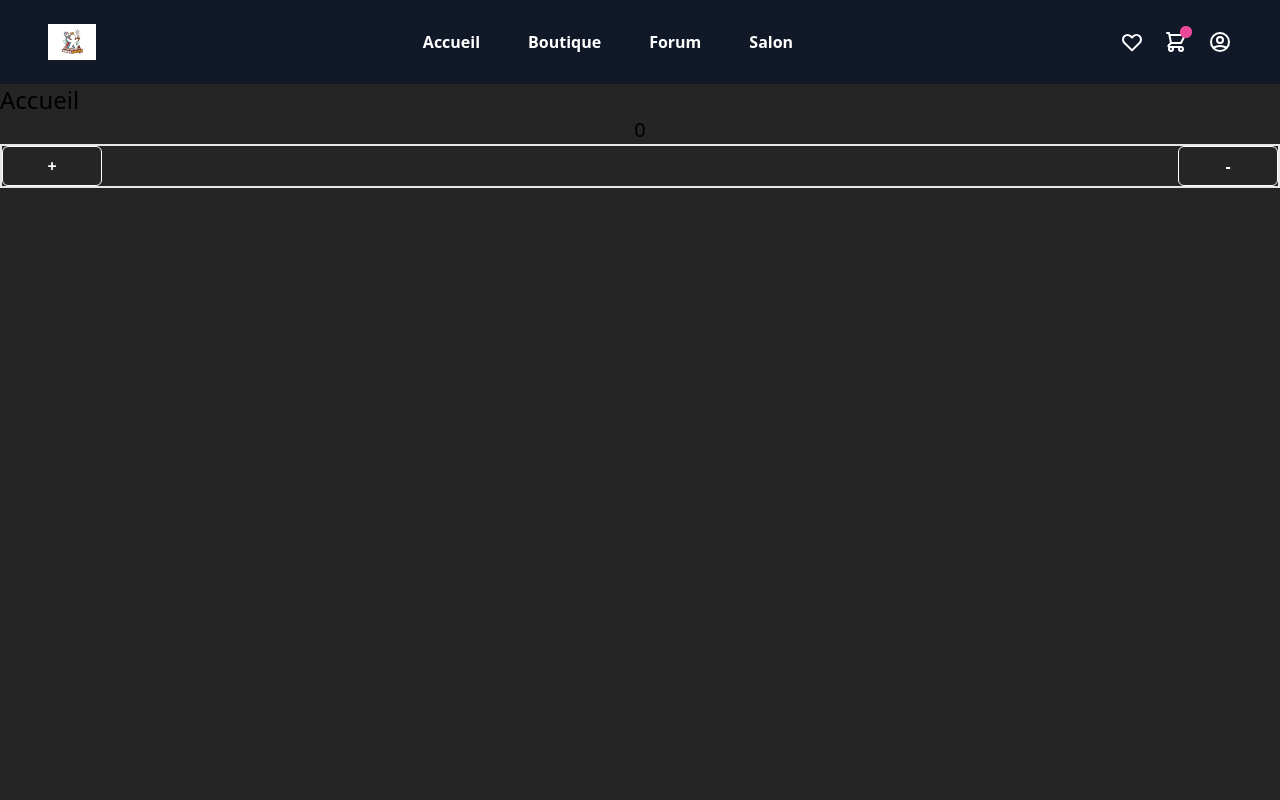
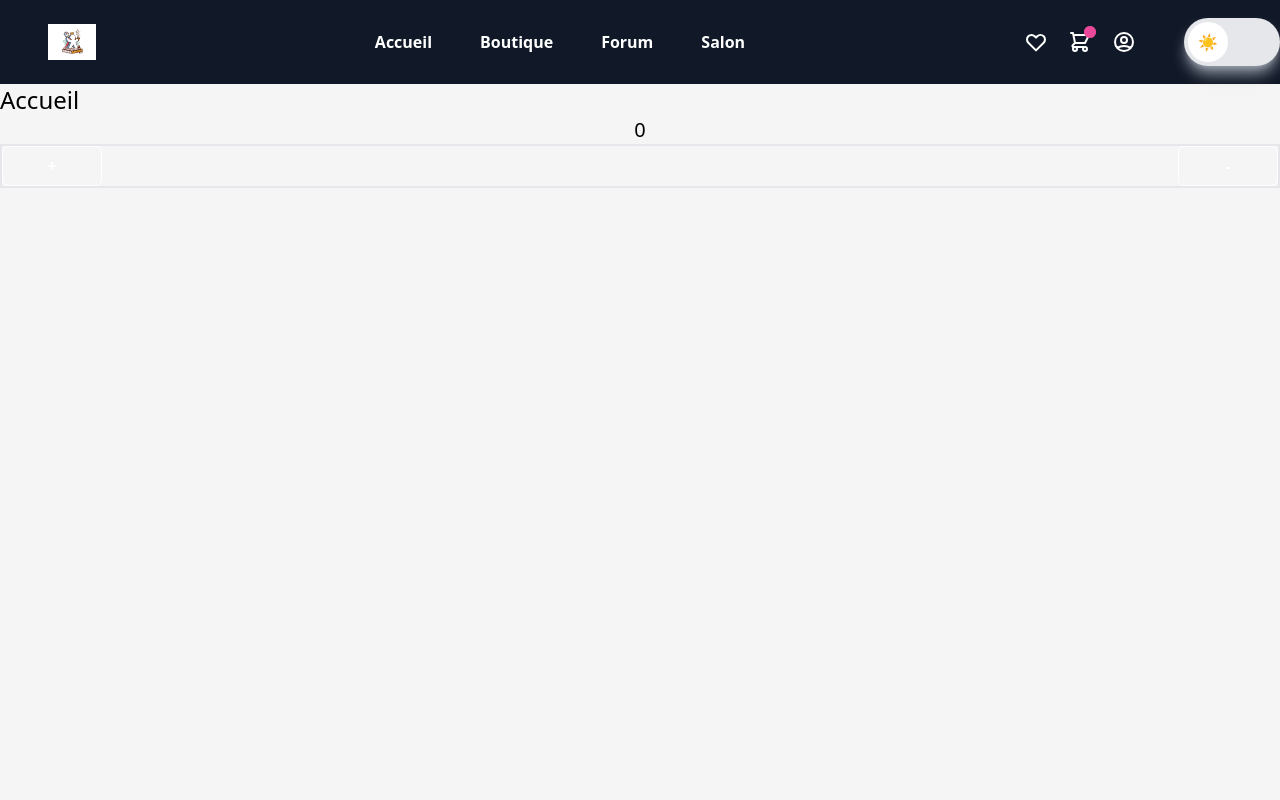
Before and after one commit to Abdel1117/War-house, a React (Vite) app: page / in a window 1280 px wide. Shown: the top 800 px of the page. Built offline with nearby package versions, Linux system fonts and the light colour scheme.

Commit message:
style(theme-button-and-context):Implemanted the theme context

```diff
--- a/src/App.tsx
+++ b/src/App.tsx
@@ -1,16 +1,23 @@
-import { useState } from 'react'
+import { useState, useEffect ,useContext } from 'react'
 import { Routes, Route } from 'react-router-dom'
 import Accueil from "./pages/Accueil/Accueil.tsx"
 import Login from './pages/Login/Login.tsx'
 import Header from "./components/Header/Header.tsx"
 import Footer from "./components/Footer/Footer.tsx"
+import { themeContext } from "./context/ThemeContext.tsx"
 
 function App() {
+  const { theme } = useContext(themeContext);
+
+  useEffect(() => {
+    const root = window.document.documentElement;
+    theme === "light" ? root.classList.remove("dark") : root.classList.add('dark');
+  }, [theme])
 
   return (
     <>
     <Header />
-      <main className='min-h-[100vh]  bg-[#252525]'>
+      <main className='min-h-[100vh] bg-[#f5f5f5] dark:bg-[#252525]'>
         <Routes>
           <Route path="/" element={<Accueil />} />
           <Route path="/login" element={<Login />} />
--- a/src/components/Header/Header.tsx
+++ b/src/components/Header/Header.tsx
@@ -1,5 +1,6 @@
 import { useNavigate } from "react-router-dom"
 import { useState, useEffect } from "react"
+import { ThemeButton } from "../ThemeButton/ThemeButton"
 const Header = () => {
   const [toogle, setToogle] = useState<boolean>(false)
 
@@ -63,7 +64,7 @@ const Header = () => {
           {/* End of user Icon */}
         </div>
       </div>
-
+      <ThemeButton/>
       {/*  */}
     {/* Message Notification */}
 
--- /dev/null
+++ b/src/components/ThemeButton/ThemeButton.tsx
@@ -0,0 +1,16 @@
+import { useContext } from "react"
+import { themeContext } from "../../context/ThemeContext"
+
+export const ThemeButton = () => {
+
+  const { toggleTheme} = useContext(themeContext)
+
+  return (
+    <label className="relative inline-flex items-center cursor-pointer">
+        <input onClick={() => toggleTheme()} className="sr-only peer" value="" type="checkbox" />
+        <div
+           className="w-24 h-12 rounded-full ring-0 peer duration-500 outline-none bg-gray-200 overflow-hidden before:flex before:items-center before:justify-center after:flex after:items-center after:justify-center before:content-['☀️'] before:absolute before:h-10 before:w-10 before:top-1/2 before:bg-white before:rounded-full before:left-1 before:-translate-y-1/2 before:transition-all before:duration-700 peer-checked:before:opacity-0 peer-checked:before:rotate-90 peer-checked:before:-translate-y-full shadow-lg shadow-gray-400 peer-checked:shadow-lg peer-checked:shadow-gray-700 peer-checked:bg-[#383838] after:content-['🌑'] after:absolute after:bg-[#1d1d1d] after:rounded-full after:top-[4px] after:right-1 after:translate-y-full after:w-10 after:h-10 after:opacity-0 after:transition-all after:duration-700 peer-checked:after:opacity-100 peer-checked:after:rotate-180 peer-checked:after:translate-y-0">
+        </div>
+</label>
+  )
+}
--- /dev/null
+++ b/src/context/ThemeContext.tsx
@@ -0,0 +1,44 @@
+import { ReactNode, createContext, useEffect, useState } from "react"
+
+interface ThemeContextType {
+    theme: string;
+    setTheme: (theme: string) => void;
+    toggleTheme: () => void;
+}
+export const themeContext = createContext<ThemeContextType | undefined>(undefined)
+
+/**
+ * Propaging the value of the theme to display Light or Dark mode
+ * @author Abderahmane Adjali
+ * @param {MyComponentsProps} param0
+ * @returns {JSX.Element}
+ */
+
+interface MyComponentsProps {
+    children : ReactNode;
+}
+
+export const ThemeProvider = ({ children }: MyComponentsProps ) : JSX.Element => {
+
+    const initalState : string = localStorage.getItem("theme") || "light";
+
+    const [theme, setTheme] = useState<string>(initalState)
+
+     const toggleTheme = () => {
+        const newTheme : string = theme === "light" ? "dark" : "light";
+        console.log(`The new theme is ${newTheme}`)
+        localStorage.setItem("theme", newTheme)
+        setTheme(newTheme)
+    }
+
+    useEffect(() => {
+        setTheme(initalState)
+
+    }, [ initalState])
+
+    return (
+        <themeContext.Provider value={{ theme, setTheme, toggleTheme }}>
+            {children}
+        </themeContext.Provider>
+    )
+}
--- a/src/features/counter/counterSlice.ts
+++ b/src/features/counter/counterSlice.ts
@@ -1,5 +1,4 @@
 import { createSlice, PayloadAction } from "@reduxjs/toolkit";
-import type { RootState } from "../../app/store"
 
 interface CounterState  {
     value : number
--- a/src/main.tsx
+++ b/src/main.tsx
@@ -4,11 +4,14 @@ import { BrowserRouter } from "react-router-dom"
 import App from './App.tsx'
 import store from "./app/store.ts";
 import { Provider } from 'react-redux';
+import { ThemeProvider } from './context/ThemeContext.tsx';
 
 ReactDOM.createRoot(document.getElementById('root')!).render(
       <BrowserRouter>
             <Provider store={store}>
-                  <App />
+                  <ThemeProvider>
+                        <App />
+                  </ThemeProvider>
             </Provider>
       </BrowserRouter>
 
```
Also changed, not shown: 1 other file (tests, documents, lock files or other folders).
